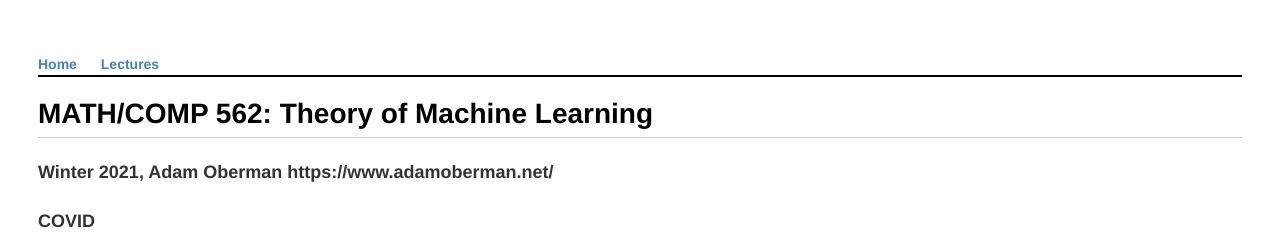
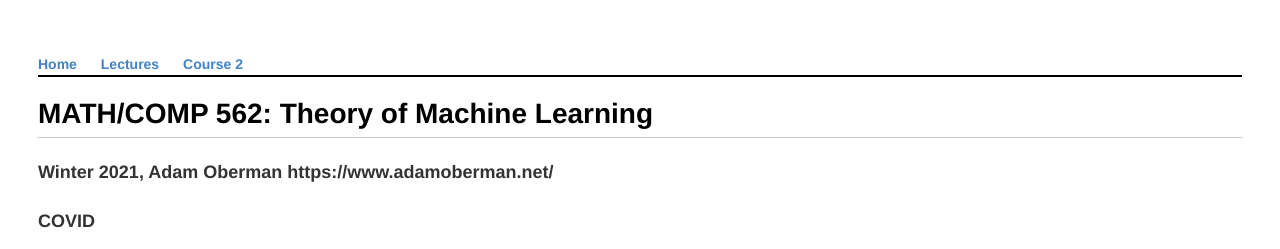
Before and after one commit to adam-oberman/adam-oberman.github.io, a Jekyll site: the page built from README.md, in a window 1280 px wide and 900 px high. Shown: the top 249 px of the window. Built offline with Jekyll 4.4.1, drawn with Linux system fonts in a browser that asks for light colours; our own code applies the rules of GitHub Pages for plain Markdown files.

Commit message:
Update default.html

```diff
--- a/_layouts/default.html
+++ b/_layouts/default.html
@@ -10,6 +10,7 @@
 	    		<ul>
 	        		<li><a href="/">Home</a></li>
 		        	<li><a href="/Lectures">Lectures</a></li>
+				<li><a href="/Course2">Course 2</a></li>
 
 	    		</ul>
 			</nav>
```
